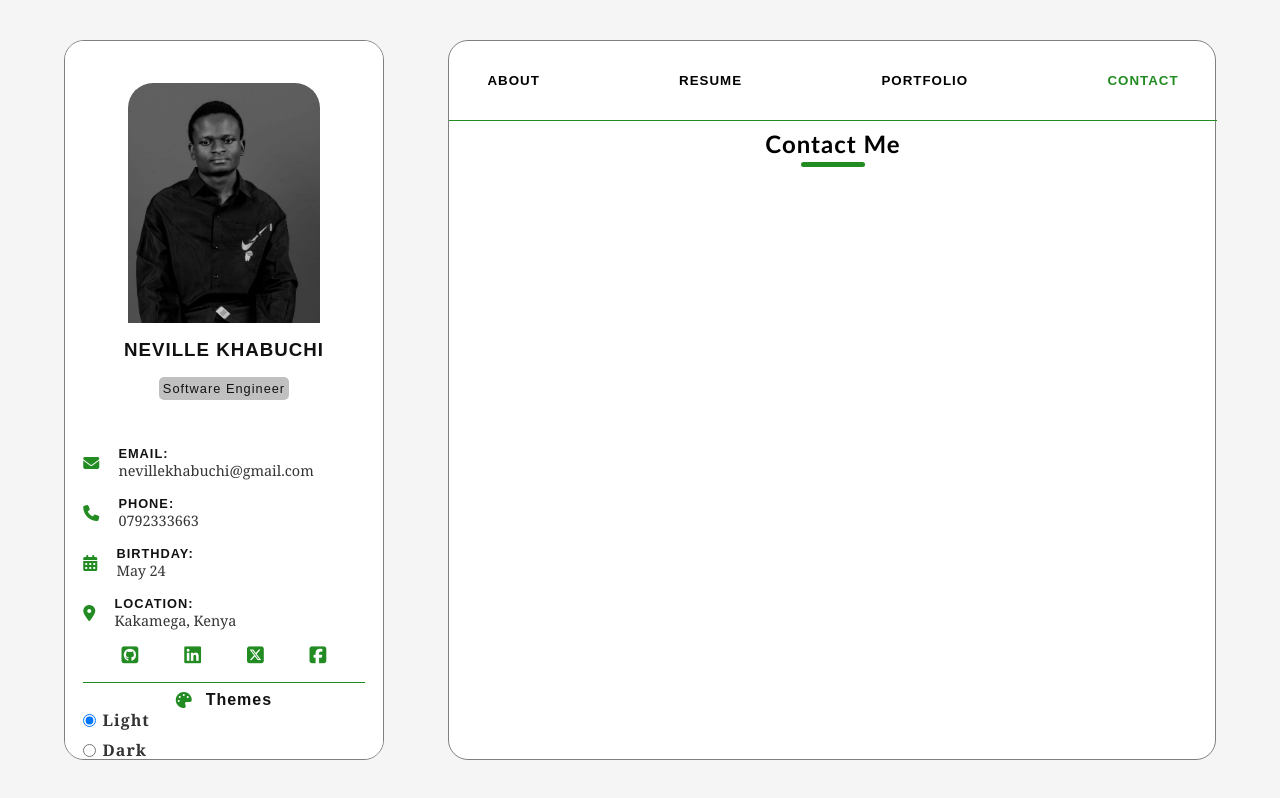
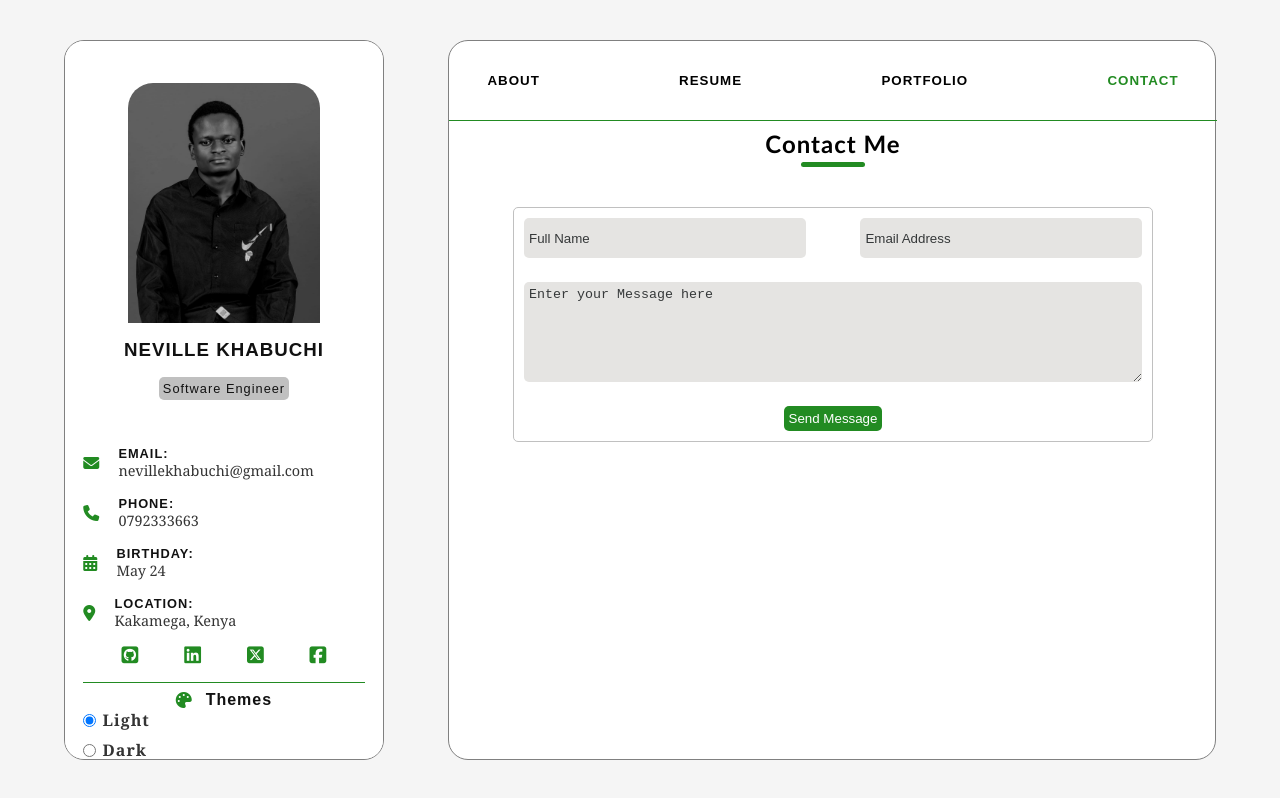
Before and after one commit to NEVILLEKHABUCHI/Portfolio, a React (Create React App) app: page / in a window 1280 px wide. Both pictures are taken after a click on the button "CONTACT". Built offline with nearby package versions, Linux system fonts and the light colour scheme.

Commit message:
New Change

```diff
--- a/src/App.css
+++ b/src/App.css
@@ -500,6 +500,71 @@
 .nextBtn { right: 20px; }
 .closeBtn { top: 10px; right: 20px; font-size: 30px; }
 
+/* Styling the Contact page */
+.appContainer .containerRight .contentSection .contactContainer .formContainer {
+  width: inherit;
+  display: flex;
+  justify-content: center;
+  margin-top: 5vh;
+}
+.appContainer .containerRight .contentSection .contactContainer .formContainer form {
+  width: 50vw;
+  height: max-content;
+  border: 1px solid #C0C0C0;
+  padding: 10px;
+  border-radius: 5px;
+  display: flex;
+  flex-direction: column;
+  gap: 3vh;
+}
+.appContainer .containerRight .contentSection .contactContainer .formContainer form div:first-of-type {
+  display: flex;
+  justify-content: space-between;
+}
+.appContainer .containerRight .contentSection .contactContainer .formContainer form div label {
+  display: none;
+}
+.appContainer .containerRight .contentSection .contactContainer .formContainer form div input {
+  width: 22vw;
+  height: 5vh;
+  /* border: 1px solid #228B22; */
+  border: none;
+  border-radius: 5px;
+  padding: 0 5px;
+  outline: none;
+  background-color: #353839;
+  color: white;
+}
+.appContainer .containerRight .contentSection .contactContainer .formContainer form div input::placeholder {
+  color: #C0C0C0;
+}
+.appContainer .containerRight .contentSection .contactContainer .formContainer form div:nth-of-type(2) {
+  display: flex;
+  justify-content: center;
+}
+.appContainer .containerRight .contentSection .contactContainer .formContainer form div:nth-of-type(2) textarea {
+  background-color: #353839;
+  border: none;
+  border-radius: 5px;
+  padding: 5px;
+  outline: none;
+  color: white;
+}
+.appContainer .containerRight .contentSection .contactContainer .formContainer form div:nth-of-type(2) textarea::placeholder {
+  color: #C0C0C0;
+}
+.appContainer .containerRight .contentSection .contactContainer .formContainer form div:nth-of-type(3) {
+  display: flex;
+  justify-content: center;
+}
+.appContainer .containerRight .contentSection .contactContainer .formContainer form div:nth-of-type(3) button {
+  padding: 5px;
+  border: none;
+  background-color: #228B22;
+  color: white;
+  border-radius: 5px;
+}
+
 /* light theme styling */
 .containerLeft.light {
   background-color: white;
@@ -565,3 +630,17 @@
   border: 1px solid #1B1B1B;
   background-color: white;
 }
+.appContainer .containerRight.light .contentSection .contactContainer .formContainer form div input {
+  background-color: #E5E4E2;
+  color: black;
+}
+.appContainer .containerRight.light .contentSection .contactContainer .formContainer form div input::placeholder {
+  color: #353839;
+}
+.appContainer .containerRight.light .contentSection .contactContainer .formContainer form div:nth-of-type(2) textarea {
+  background-color: #E5E4E2;
+  color: black;
+}
+.appContainer .containerRight.light .contentSection .contactContainer .formContainer form div:nth-of-type(2) textarea::placeholder {
+  color: #353839;
+}
--- a/src/Contact.js
+++ b/src/Contact.js
@@ -5,6 +5,24 @@ function Contact() {
         <div className="contactContainer">
             <h2><b>Contact Me</b></h2>
             <p id="underline"><span></span></p>
+
+            <div className="formContainer">
+                <form>
+                    <div>
+                        <label for="fullName"></label>
+                        <input type="text" placeholder="Full Name"></input>
+
+                        <label for="emailAddress"></label>
+                        <input type="text" placeholder="Email Address"></input>
+                    </div>
+                    <div>
+                        <textarea rows="6" cols="82" placeholder="Enter your Message here"/>
+                    </div>
+                    <div className="button">
+                        <button>Send Message</button>
+                    </div>
+                </form>
+            </div>
         </div>
     )
 }
--- a/src/Mediaqueries.css
+++ b/src/Mediaqueries.css
@@ -138,6 +138,18 @@
     .appContainer .containerRight .contentSection .portfolioContainer .portfolioBody .androidContainer .android .androidRight {
         width: 90vw;
     }
+    .appContainer .containerRight .contentSection .contactContainer .formContainer form {
+        width: 80vw;
+        gap: 2vh;
+    }
+    .appContainer .containerRight .contentSection .contactContainer .formContainer form div:first-of-type {
+        display: flex;
+        flex-direction: column;
+        gap: 2vh;
+    }
+    .appContainer .containerRight .contentSection .contactContainer .formContainer form div input {
+        width: inherit;
+    }
 
     /* Light */
     .appContainer .containerLeft.light .content .containerLeftTop .icon button {
--- a/src/Portfolio.js
+++ b/src/Portfolio.js
@@ -91,7 +91,7 @@ function Portfolio() {
             title: "Carokens",
             description: `
             This is an app for a chama. It allows users to monitor their savings by showing their total savings and their graphs for the same.`,
-            technologies: "Java, Node.js"
+            technologies: "Java, Node.js, MySQL"
         }
     }
 
```
